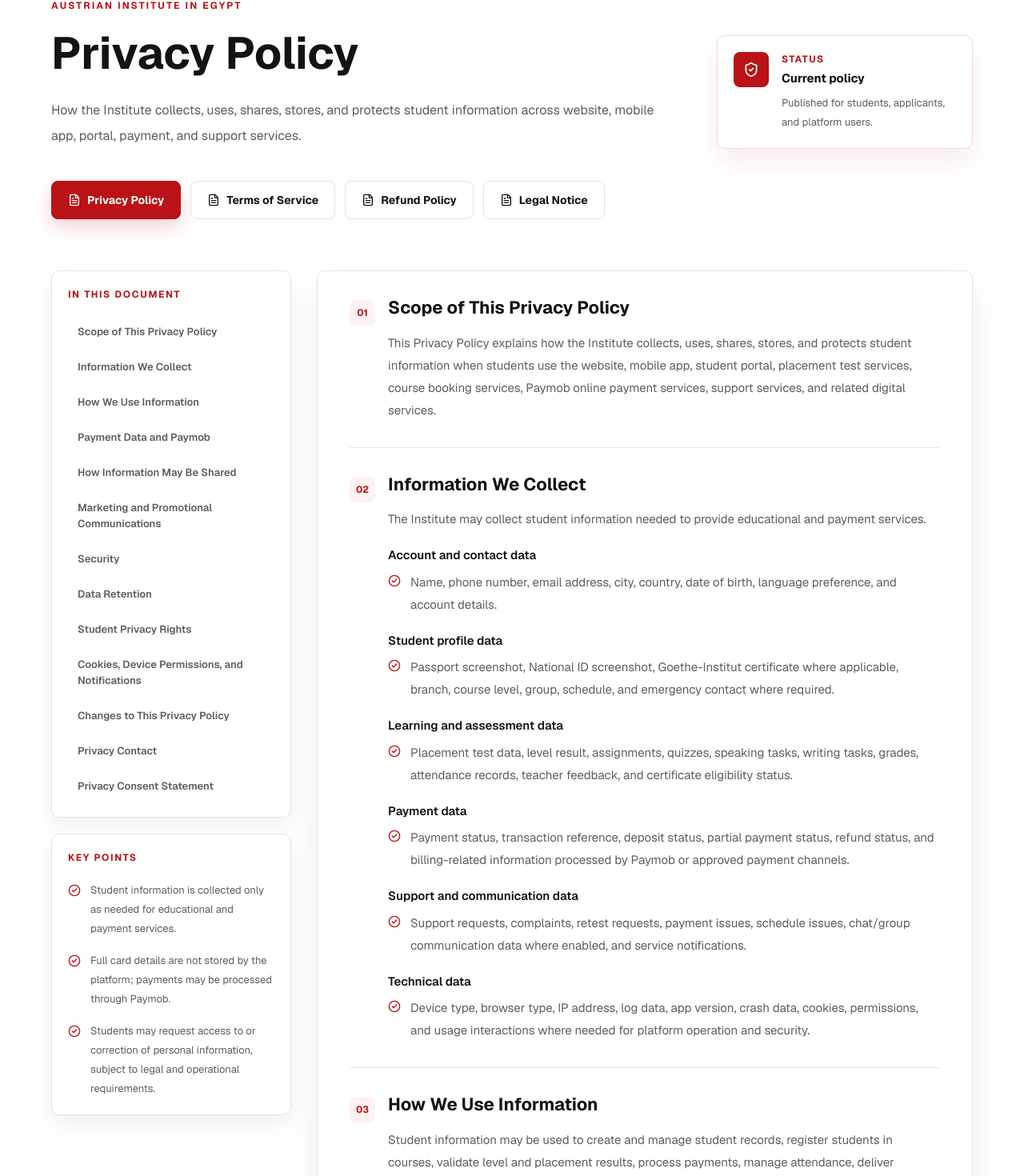
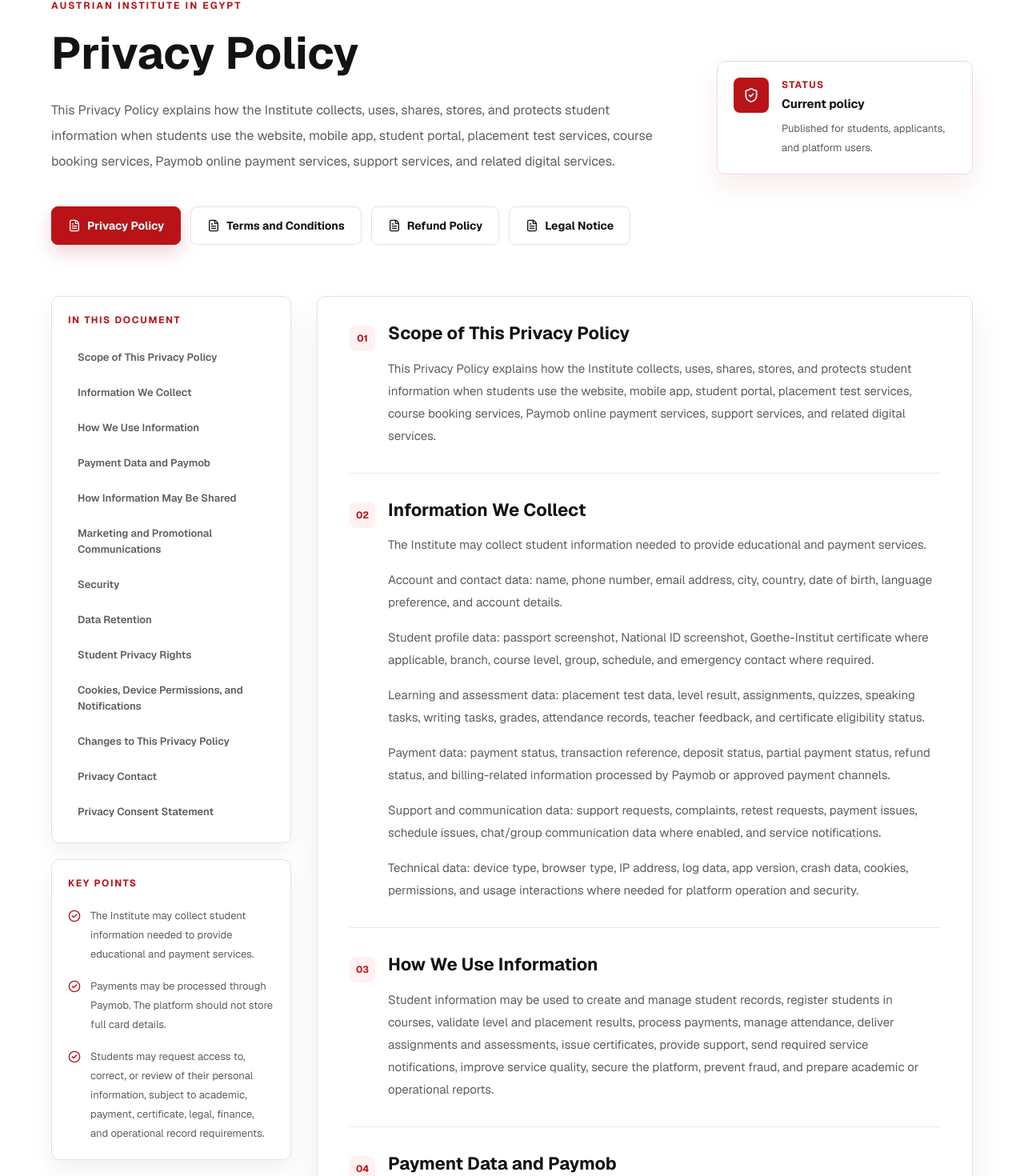
Before and after one commit to yomna22-ym/Austrian-lms, a Next.js app: page /policy/privacy-policy in a window 1280 px wide. Shown: the part 138-1608 px from the top of the page at 80% size. Built offline with nearby package versions, Linux system fonts and the light colour scheme.

Commit message:
Sync policy content with updated document

```diff
--- a/app/(modules)/policy/(pages)/terms-of-service/page.tsx
+++ b/app/(modules)/policy/(pages)/terms-of-service/page.tsx
@@ -1,5 +1,5 @@
 import TermsOfServicePage from "./terms-of-service-page";
 
-export const metadata = { title: "Terms of Service - Osterreich Institut" };
+export const metadata = { title: "Terms and Conditions - Osterreich Institut" };
 
 export default TermsOfServicePage;
--- a/app/(modules)/policy/Components/policy-content.ts
+++ b/app/(modules)/policy/Components/policy-content.ts
@@ -32,6 +32,7 @@ export type PolicySection = {
   bullets?: string[];
   bulletGroups?: PolicyBulletGroup[];
   subsections?: PolicySubsection[];
+  footerBody?: string[];
   table?: PolicyTable;
   links?: PolicySectionLink[];
   variant?: "default" | "warning" | "info";
@@ -55,7 +56,7 @@ export const POLICY_NAV_ITEMS = [
   },
   {
     key: "terms" as const,
-    label: "Terms of Service",
+    label: "Terms and Conditions",
     href: POLICY_ROUTES.terms,
   },
   {
@@ -99,12 +100,12 @@ export const termsContent: PolicyDocumentContent = {
   eyebrow: "Austrian Institute in Egypt",
   title: "Terms and Conditions",
   description:
-    "The rules that govern platform access, placement tests, course booking, payments, refunds, certificates, student conduct, and related Institute services.",
+    "By accessing, browsing, registering through, paying through, or using the Austrian Institute website, mobile application, student portal, placement test services, course booking services, online learning services, Paymob online payment services, support services, or related services, you agree to be bound by these Terms and Conditions.",
   effectiveDate: "Current policy",
   highlights: [
-    "Enrollment is confirmed only after required payment and Operations approval.",
-    "The EGP 1,000 deposit and EGP 300 placement test fee are non-refundable once paid.",
-    "Course cancellation and transfer rules depend on the number of days before the course start date.",
+    "Enrollment is confirmed only when the required payment is completed and the Operations team approves the seat based on payment status, branch availability, classroom capacity, teacher availability, and course/group availability.",
+    "The placement test fee is EGP 300 and is non-refundable once paid.",
+    "Deposit payment is EGP 1,000 and is non-refundable under all circumstances.",
   ],
   sections: [
     {
@@ -117,11 +118,11 @@ export const termsContent: PolicyDocumentContent = {
     {
       title: "Definitions",
       bullets: [
-        "Institute, we, us, and our mean Austrian Institute in Egypt and its authorized administrative team.",
-        "Platform means the website, mobile app, student portal, Odoo LMS, Paymob payment flow, TrueForm assessment tools, support tools, and related digital services.",
-        "Student, you, and your mean any person who browses courses, books a placement test, registers for a course, pays a fee, attends a class, or uses Institute services.",
-        "Course means any German language course, group class, mini group, private session, SprachCafe activity, or approved learning program offered by the Institute.",
-        "Operations team means the team responsible for confirming course assignment, payment status, group availability, schedule, branch capacity, and seat confirmation.",
+        "“Institute,” “we,” “us,” and “our” mean Austrian Institute in Egypt and its authorized administrative team.",
+        "“Platform” means the website, mobile app, student portal, Odoo LMS, Paymob payment flow, TrueForm assessment tools, support tools, and related digital services.",
+        "“Student,” “you,” and “your” mean any person who browses courses, books a placement test, registers for a course, pays a fee, attends a class, or uses Institute services.",
+        "“Course” means any German language course, group class, mini group, private session, SprachCafé activity, or approved learning program offered by the Institute.",
+        "“Operations team” means the team responsible for confirming course assignment, payment status, group availability, schedule, branch capacity, and seat confirmation.",
       ],
     },
     {
@@ -170,33 +171,20 @@ export const termsContent: PolicyDocumentContent = {
       body: [
         "The standard course price is EGP 3,000 unless a different price is shown for a specific course or segment.",
         "Deposit payment is EGP 1,000 and is non-refundable under all circumstances.",
-        "A 50% course payment of EGP 1,500 may include 1 complimentary SprachCafe ticket, subject to availability and Institute policy.",
-        "A full course payment of EGP 3,000 may include 2 complimentary SprachCafe tickets, subject to availability and Institute policy.",
-        "Complimentary SprachCafe tickets are promotional benefits. They are not exchangeable for cash and may be subject to validity, booking, schedule, or availability rules.",
+        "A 50% course payment of EGP 1,500 may include 1 complimentary SprachCafé ticket, subject to availability and Institute policy.",
+        "A full course payment of EGP 3,000 may include 2 complimentary SprachCafé tickets, subject to availability and Institute policy.",
+        "Complimentary SprachCafé tickets are promotional benefits. They are not exchangeable for cash and may be subject to validity, booking, schedule, or availability rules.",
       ],
     },
     {
       title: "Cancellation and Refund Rules",
       body: [
-        "Course cancellation, refund, and transfer eligibility depend on the timing of the request before the course start date.",
+        "If the student cancels the enrollment within 3 days before the course start date, a 100% deduction will apply. The student will not be eligible for a refund or enrollment transfer.",
+        "If the student cancels the enrollment from 3 to 5 days before the course start date, a 40% deduction will apply. The student will receive a 60% refund or may request to transfer the enrollment to another available course date, subject to availability.",
       ],
-      bullets: [
-        "Student cancellation within 3 days before the course start date: 100% deduction; no refund and no transfer allowed.",
-        "Student cancellation or transfer request from 3 to 5 days before the course start date: 40% deduction; the student may receive a 60% refund or request an approved transfer to a future course, subject to availability and Institute approval.",
-        "Student cancellation more than 5 days before the course start date: full refund of the course fee; an administrative bank-transfer fee of EGP 100 may be deducted when processing the refund, or the student may transfer to another course without additional fees.",
-        "Course cancellation or postponement by the Institute: full refund or transfer to another available course date without any additional fees.",
-      ],
-      links: [
+      subsections: [
         {
-          prefix: "For the complete refund schedule, transfer rules, and request process, see the ",
-          label: "Refund Policy",
-          href: POLICY_ROUTES.refund,
-          suffix: ".",
-        },
-      ],
-    },
-    {
-      title: "Transfer to a Future Course After Approved 3-5 Day Request",
+          title: "Transfer to a Future Course After Approved 3–5 Day Request",
           body: [
             "If a student requests a transfer to a future course within the period of 3 to 5 days before the course start date, and the transfer is approved under the applicable refund policy, the student acknowledges and agrees to the following:",
           ],
@@ -205,6 +193,12 @@ export const termsContent: PolicyDocumentContent = {
             "If operational adjustments, scheduling changes, course cancellations, or course consolidations occur, the student agrees to comply with the alternative course dates or arrangements provided by the Institute.",
             "Any subsequent transfer requests, cancellations, postponements, or schedule modifications initiated by the student after the approved transfer will not be permitted.",
             "The transferred registration becomes final and non-transferable after the first approved transfer.",
+          ],
+        },
+      ],
+      footerBody: [
+        "If the student cancels the enrollment more than 5 days before the course start date, the student is eligible to receive a full refund of the course fee. However, an administrative transfer fee of EGP 100 will be deducted when processing the refund.",
+        "If the Institute cancels or postpones the course, the student may choose either to receive a full refund or transfer the enrollment to another available course date without any additional fees.",
       ],
     },
     {
@@ -267,12 +261,12 @@ export const refundContent: PolicyDocumentContent = {
   eyebrow: "Austrian Institute in Egypt",
   title: "Refund Policy",
   description:
-    "Refund eligibility, cancellation timing, transfer rules, deposit terms, and the official process for requesting refunds across Institute services.",
+    "This Refund Policy applies to placement test fees, course fees, deposits, partial payments, books, digital materials, private sessions, extra sessions, hardcopy certificates, certificate name-change requests, and other approved services provided by the Institute.",
   effectiveDate: "Current policy",
   highlights: [
-    "Placement test fee (EGP 300) is non-refundable once paid.",
-    "Cancellation outcome depends on how many days remain before the course start date.",
-    "After the first session, course fees are non-refundable except in exceptional circumstances.",
+    "The placement test fee is EGP 300. The placement test fee is non-refundable once paid.",
+    "Course cancellation, refund, and transfer eligibility depend on the timing of the request before the course start date:",
+    "Once the course has started, meaning after the first session has been held, the course fee is non-refundable.",
   ],
   sections: [
     {
@@ -293,36 +287,12 @@ export const refundContent: PolicyDocumentContent = {
       body: [
         "Course cancellation, refund, and transfer eligibility depend on the timing of the request before the course start date:",
       ],
-      table: {
-        caption: "Course cancellation refund and transfer schedule",
-        headers: ["When you cancel", "Deduction", "Refund", "Transfer"],
-        rows: [
-          [
-            "Within 3 days before course start",
-            "100%",
-            "None",
-            "Not allowed",
+      bullets: [
+        "Student cancellation within 3 days before the course start date: 100% deduction; no refund and no transfer allowed.",
+        "Student cancellation or transfer request from 3 to 5 days before the course start date: 40% deduction; the student may receive a 60% refund or request an approved transfer to a future course, subject to availability and Institute approval.",
+        "Student cancellation more than 5 days before the course start date: full refund of the course fee; an administrative bank-transfer fee of EGP 100 may be deducted when processing the refund, or the student may transfer to another course without additional fees.",
+        "Course cancellation or postponement by the Institute: full refund or transfer to another available course date without any additional fees.",
       ],
-          [
-            "3 to 5 days before course start",
-            "40%",
-            "60% refund",
-            "Approved transfer available",
-          ],
-          [
-            "More than 5 days before course start",
-            "EGP 100 bank-transfer fee",
-            "Full course fee",
-            "Free transfer option",
-          ],
-          [
-            "Institute cancels or postpones",
-            "None",
-            "Full refund",
-            "Free transfer",
-          ],
-        ],
-      },
       subsections: [
         {
           title: "Transfer to a Future Course After Approved 3–5 Day Request",
@@ -366,25 +336,8 @@ export const refundContent: PolicyDocumentContent = {
       variant: "info",
       body: [
         "To request a refund, the student must submit the request through the official support channel or contact the Institute using the official contact details.",
-        "The refund request should include the following information:",
-      ],
-      bullets: [
-        "Student name",
-        "Registered email",
-        "Phone number",
-        "Course or service name",
-        "Payment reference",
-        "Cancellation date",
-        "Reason for request",
-        "Supporting documents where applicable",
-      ],
-      subsections: [
-        {
-          title: "Processing",
-          body: [
+        "The refund request should include the student name, registered email, phone number, course or service name, payment reference, cancellation date, reason for request, and supporting documents where applicable.",
         "Approved refunds are processed through the original payment method where possible and are subject to bank or payment gateway processing timelines. Bank or payment gateway fees may apply where relevant.",
-          ],
-        },
       ],
     },
   ],
@@ -395,12 +348,12 @@ export const privacyContent: PolicyDocumentContent = {
   eyebrow: "Austrian Institute in Egypt",
   title: "Privacy Policy",
   description:
-    "How the Institute collects, uses, shares, stores, and protects student information across website, mobile app, portal, payment, and support services.",
+    "This Privacy Policy explains how the Institute collects, uses, shares, stores, and protects student information when students use the website, mobile app, student portal, placement test services, course booking services, Paymob online payment services, support services, and related digital services.",
   effectiveDate: "Current policy",
   highlights: [
-    "Student information is collected only as needed for educational and payment services.",
-    "Full card details are not stored by the platform; payments may be processed through Paymob.",
-    "Students may request access to or correction of personal information, subject to legal and operational requirements.",
+    "The Institute may collect student information needed to provide educational and payment services.",
+    "Payments may be processed through Paymob. The platform should not store full card details.",
+    "Students may request access to, correct, or review of their personal information, subject to academic, payment, certificate, legal, finance, and operational record requirements.",
   ],
   sections: [
     {
@@ -413,44 +366,12 @@ export const privacyContent: PolicyDocumentContent = {
       title: "Information We Collect",
       body: [
         "The Institute may collect student information needed to provide educational and payment services.",
-      ],
-      bulletGroups: [
-        {
-          label: "Account and contact data",
-          items: [
-            "Name, phone number, email address, city, country, date of birth, language preference, and account details.",
-          ],
-        },
-        {
-          label: "Student profile data",
-          items: [
-            "Passport screenshot, National ID screenshot, Goethe-Institut certificate where applicable, branch, course level, group, schedule, and emergency contact where required.",
-          ],
-        },
-        {
-          label: "Learning and assessment data",
-          items: [
-            "Placement test data, level result, assignments, quizzes, speaking tasks, writing tasks, grades, attendance records, teacher feedback, and certificate eligibility status.",
-          ],
-        },
-        {
-          label: "Payment data",
-          items: [
-            "Payment status, transaction reference, deposit status, partial payment status, refund status, and billing-related information processed by Paymob or approved payment channels.",
-          ],
-        },
-        {
-          label: "Support and communication data",
-          items: [
-            "Support requests, complaints, retest requests, payment issues, schedule issues, chat/group communication data where enabled, and service notifications.",
-          ],
-        },
-        {
-          label: "Technical data",
-          items: [
-            "Device type, browser type, IP address, log data, app version, crash data, cookies, permissions, and usage interactions where needed for platform operation and security.",
-          ],
-        },
+        "Account and contact data: name, phone number, email address, city, country, date of birth, language preference, and account details.",
+        "Student profile data: passport screenshot, National ID screenshot, Goethe-Institut certificate where applicable, branch, course level, group, schedule, and emergency contact where required.",
+        "Learning and assessment data: placement test data, level result, assignments, quizzes, speaking tasks, writing tasks, grades, attendance records, teacher feedback, and certificate eligibility status.",
+        "Payment data: payment status, transaction reference, deposit status, partial payment status, refund status, and billing-related information processed by Paymob or approved payment channels.",
+        "Support and communication data: support requests, complaints, retest requests, payment issues, schedule issues, chat/group communication data where enabled, and service notifications.",
+        "Technical data: device type, browser type, IP address, log data, app version, crash data, cookies, permissions, and usage interactions where needed for platform operation and security.",
       ],
     },
     {
@@ -482,7 +403,7 @@ export const privacyContent: PolicyDocumentContent = {
       title: "Marketing and Promotional Communications",
       body: [
         "Required service messages may include payment confirmations, failed payment alerts, placement test access messages, course enrollment status, schedule updates, session cancellation updates, assignment reminders, certificate eligibility updates, support ticket updates, and policy updates.",
-        "Marketing and promotional communications, such as course offers, event promotions, SprachCafe announcements, community updates, TestDaF promotions, blog/news updates, campaigns, or partner announcements, are optional and subject to approved consent and Institute policy. Opting out of marketing does not stop required service messages.",
+        "Marketing and promotional communications, such as course offers, event promotions, SprachCafé announcements, community updates, TestDaF promotions, blog/news updates, campaigns, or partner announcements, are optional and subject to approved consent and Institute policy. Opting out of marketing does not stop required service messages.",
       ],
     },
     {
@@ -538,7 +459,7 @@ export const legalNoticeContent: PolicyDocumentContent = {
   highlights: [
     "Services are provided by Austrian Institute in Egypt and its authorized administrative team.",
     "Institute materials and assessments are owned by the Institute or licensed partners.",
-    "Questions about refunds and payments are covered in the Refund Policy.",
+    "Questions should be directed to the official Institute contact channels.",
   ],
   sections: [
     {
@@ -563,20 +484,6 @@ export const legalNoticeContent: PolicyDocumentContent = {
       ],
     },
     {
-      title: "Payments and Refunds",
-      body: [
-        "Online payments may be processed through Paymob. The platform does not store full card details.",
-      ],
-      links: [
-        {
-          prefix: "For cancellation timing, refund eligibility, transfer rules, and the refund request process, see the ",
-          label: "Refund Policy",
-          href: POLICY_ROUTES.refund,
-          suffix: ".",
-        },
-      ],
-    },
-    {
       title: "Intellectual Property",
       body: [
         "Course materials, placement tests, assessments, quizzes, texts, designs, logos, lesson content, recordings, and software are owned by the Institute or its licensed partners.",
```
Also changed, not shown: app/(modules)/policy/Components/PolicyDocument.tsx (+8 -0 lines). Lines whose indentation alone changed are shown as unchanged.
